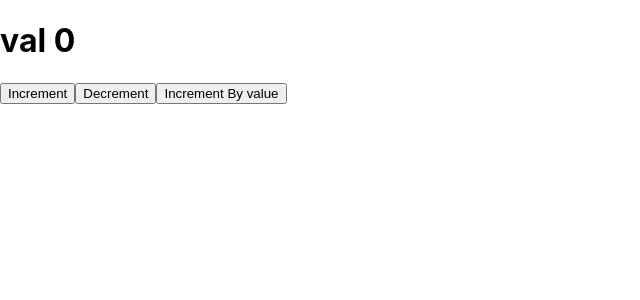
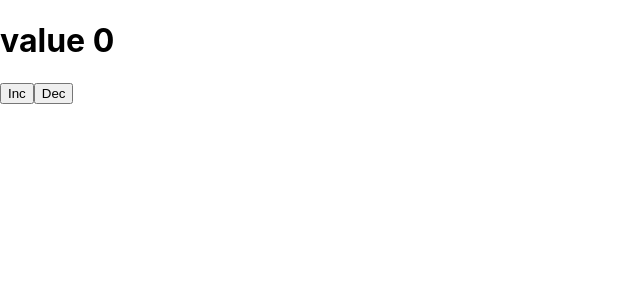
Before and after one commit to NAVEED476/30-days-react, a React (Create React App) app: page / in a window 1280 px wide. Shown: the top 300 px of the page, without its empty margins (0-640 px from the left). Built offline with nearby package versions, Linux system fonts and the light colour scheme.

Commit message:
some practice on Redux toolkit

```diff
--- a/src/30 days/Day 2/CounterApp/redux/Slice.js
+++ /dev/null
@@ -1,25 +0,0 @@
-import {createSlice} from "@reduxjs/toolkit";
-
-const initialState = {
-    value:0
-}
-
-export const counterSlice = createSlice({
-    name:"counter",
-    initialState,
-    reducers:{
-        increment:(state)=>{
-            state.value+=1;
-        },
-        decrement:(state)=>{
-            state.value-=1;
-        },
-        incrementByValue:(state,action)=>{
-            state.value += action.payload
-        }
-    }
-})
-
-export const {increment, decrement, incrementByValue} = counterSlice.actions;
-
-export default counterSlice.reducer;
--- a/src/30 days/Day 2/React/Counter.jsx
+++ b/src/30 days/Day 2/React/Counter.jsx
@@ -1,26 +1,17 @@
-import React from "react";
-import { useSelector, useDispatch } from "react-redux";
-import {
-  increment,
-  decrement,
-  incrementByValue,
-} from "../CounterApp/redux/Slice";
+import React from 'react'
+import {useSelector, useDispatch} from "react-redux";
+import { decrement, increment } from '../Redux/Slice';
 
 const Counter = () => {
-  const count = useSelector((state) => state.counter.value);
-  const dispatch = useDispatch();
+    const count = useSelector((state)=>state.counter.value)
+    const dispatch = useDispatch();
   return (
     <div>
-      <h1>val {count}</h1>
-      <div>
-        <button onClick={() => dispatch(increment())}>Increment</button>
-        <button onClick={() => dispatch(decrement())}>Decrement</button>
-        <button onClick={() => dispatch(incrementByValue())}>
-          Increment By value
-        </button>
-      </div>
+        <h1>value {count}</h1>
+        <button onClick={()=>dispatch(increment())}>Inc</button>
+        <button onClick={()=>dispatch(decrement())}>Dec</button>
     </div>
-  );
-};
+  )
+}
 
-export default Counter;
+export default Counter
--- /dev/null
+++ b/src/30 days/Day 2/Redux/Slice.js
@@ -0,0 +1,18 @@
+import {createSlice} from "@reduxjs/toolkit";
+
+
+export const counterSlice = createSlice({
+    name:"counter",
+    initialState:{
+        value:0
+    },
+    reducers:{
+        increment:(state)=>{
+            state.value+=1
+        },
+        decrement:(state)=>{state.value-=1}
+    }
+})
+
+export const {increment, decrement} = counterSlice.actions;
+export default counterSlice.reducer;
--- a/src/30 days/Day 2/CounterApp/redux/store.js
+++ b/src/30 days/Day 2/Redux/store.js
@@ -1,7 +1,7 @@
 import {configureStore} from "@reduxjs/toolkit";
-import counterReducer from "../redux/Slice"
+import counterValue from "../Redux/Slice"
 export const store = configureStore({
     reducer:{
-        counter:counterReducer,
+        counter:counterValue
     }
 })
--- a/src/App.css
+++ /dev/null
@@ -1,3 +0,0 @@
-*{
-    margin: 0;
-}
--- a/src/index.js
+++ b/src/index.js
@@ -4,7 +4,7 @@ import "./index.css";
 import App from "./App";
 import reportWebVitals from "./reportWebVitals";
 import { Provider } from "react-redux";
-import { store } from "./30 days/Day 2/CounterApp/redux/store";
+import { store } from "./30 days/Day 2/Redux/store";
 
 const root = ReactDOM.createRoot(document.getElementById("root"));
 root.render(
```
